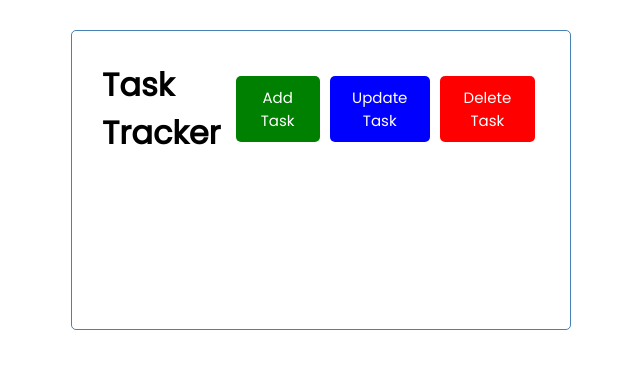
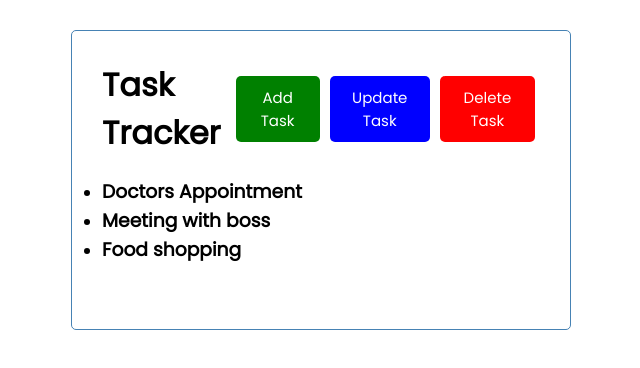
Before and after one commit to searxh/Learn-vue, a Vue app: page / in a window 1280 px wide. Shown: the top 368 px of the page, without its empty margins (319-959 px from the left). Built offline with nearby package versions, Linux system fonts and the light colour scheme.

Commit message:
added tasks component and modified eslintrc.js

```diff
--- a/src/App.vue
+++ b/src/App.vue
@@ -1,17 +1,20 @@
 <template>
   <div class="container">
     <HeaderC title="Task Tracker" />
+    <TasksC :tasks="tasks" />
   </div>
 </template>
 
 <script lang="ts">
 import { defineComponent, Ref, ref } from "vue";
 import HeaderC from "./components/HeaderC.vue";
+import TasksC from "./components/TasksC.vue";
 import { TaskItemInterface } from "../types";
 export default defineComponent({
   name: "App",
   components: {
-    HeaderC
+    HeaderC,
+    TasksC
   },
   setup() {
     const tasks: Ref<Array<TaskItemInterface>> = ref([
--- a/src/components/HeaderC.vue
+++ b/src/components/HeaderC.vue
@@ -16,7 +16,10 @@ export default defineComponent({
         ButtonC
     },
     props: {
-        title: String,
+        title: {
+            type: String,
+            required: true,
+        }
     },
 })
 </script>
--- /dev/null
+++ b/src/components/TasksC.vue
@@ -0,0 +1,21 @@
+<template>
+    <ul>
+        <li v-for="(task, index) in tasks" :key="index">
+            <h3>{{ task.text }}</h3>
+        </li>
+    </ul>
+</template>
+
+<script lang="ts">
+import { TaskItemInterface } from "types";
+import { defineComponent } from "vue";
+export default defineComponent({
+    name: "TasksC",
+    props: {
+        tasks: {
+            type: Array as () => Array<TaskItemInterface>,
+            required: true,
+        }
+    },
+})
+</script>
```
Also changed, not shown: .eslintrc.js.
